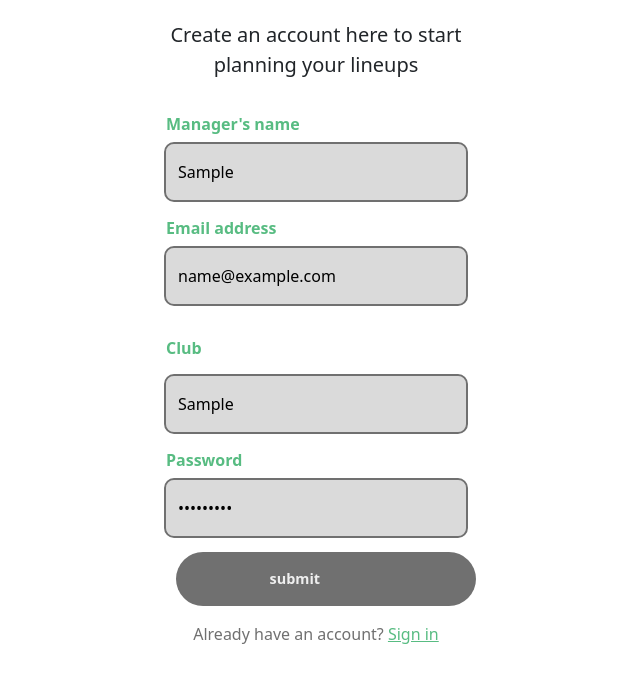
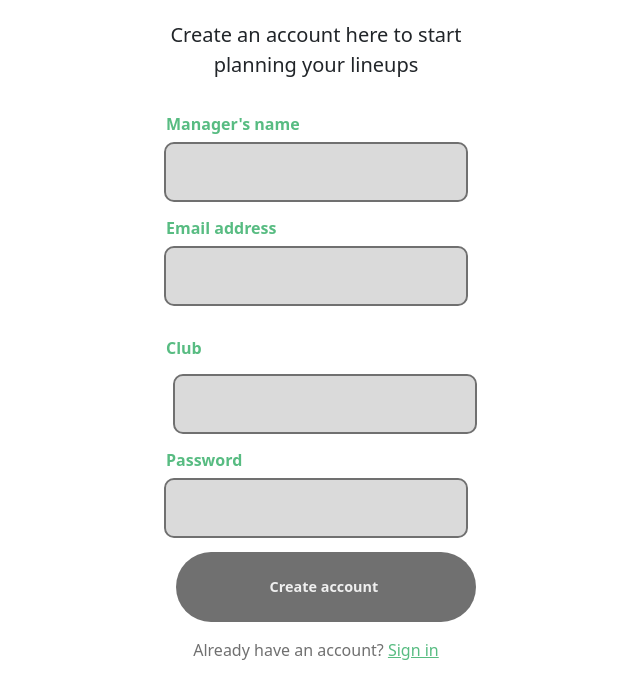
Before and after one commit to Damilare-coder/Lineup, a plain HTML site: page signup.html in a window 1280 px wide. Both pictures are taken after typing "Sample", "name@example.com", "Sample", "Sample123" into the empty fields and a click on the button "Create account". Shown: the part 42-740 px from the top of the page, without its empty margins (324-964 px from the left). Drawn offline with nearby package versions, Linux system fonts and the light colour scheme.

Commit message:
I added local storage to temporarily save manager's information

```diff
--- a/signup.css
+++ b/signup.css
@@ -39,6 +39,7 @@ div input[type="name"]:focus,
 div input[type="password"]:focus {
     outline: 2px solid var(--clr);
 }
+
 .manager {
     /* margin-left: 0px; */
     align-self: flex-start;
@@ -57,12 +58,14 @@ div input[type="password"]:focus {
     color: var(--clr);
     font-weight: 600;
 }
-
+.clubInput{
+    margin: 0px 0px 0px 18px;
+}
 
 
 div .submit {
     margin-left: 20px;
-    padding: 1rem 5.85rem;
+    padding: 1.5rem 5.85rem;
     width: 100%;
     display: flex;
     align-items: center;
--- a/signup.js
+++ b/signup.js
@@ -1,5 +1,5 @@
-document.addEventListener('keydown', (e)=>{
-    if(e.key === 'Enter') {
+document.addEventListener('keydown', (e) => {
+    if (e.key === 'Enter') {
         signUp();
     }
 });
@@ -25,18 +25,42 @@ const toast = (text, background, color, position = 'right') => {
 let allManagers = []
 
 const signUp = () => {
-    if (coach.value =='' || email.value=='' || club.value=='' || password.value==''){
+    if (coach.value == '' || email.value == '' || club.value == '' || password.value == '') {
         toast('Not that quick 😁, fill in the inputs', '#f00', '#fff')
         sub.innerHTML = '...loading'
         setTimeout(() => {
-            sub.innerHTML = 'Submit'
+            sub.innerHTML = 'Create account'
         }, 1000)
 
-    } else{
+    } else {
+
         sub.innerHTML = '...loading'
-        setTimeout(() =>{
-            sub.innerHTML ='submit'
+        setTimeout(() => {
+            sub.innerHTML = 'Create account'
         }, 1500)
+        console.log(allManagers);
 
-    }
+
+
+
+
+    const mName = document.getElementById('coach').value;
+    const mail = document.getElementById('email').value;
+    const mClub = document.getElementById('club').value;
+    const pass = document.getElementById('password').value;
+
+    const userObj = { mName, mail, mClub, pass }
+
+    allManagers.push(userObj)
+
+    document.getElementById('coach').value = ''
+    document.getElementById('email').value = ''
+    document.getElementById('club').value = ''
+    document.getElementById('password').value = ''
+
+    localStorage.users = JSON.stringify(allManagers)
+
+    // window.location.href = 'signin.html'
+
 }
+}
```
